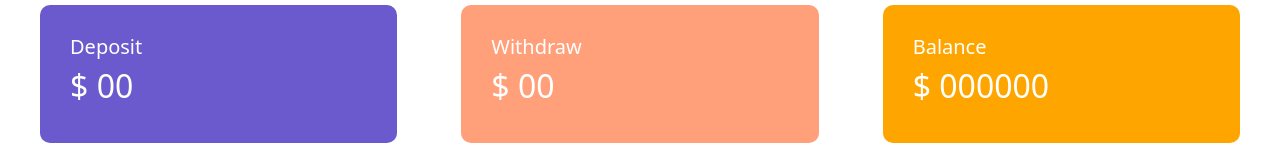
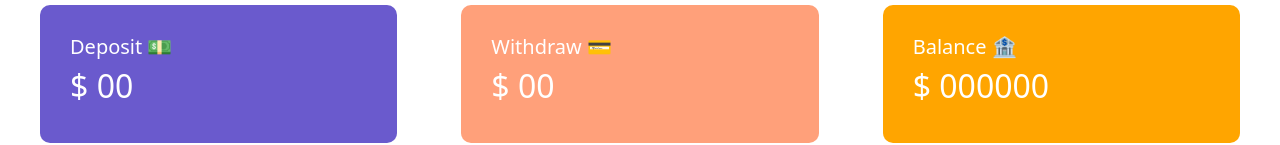
Before and after one commit to Hk776/hk-s-Bank, a plain HTML site: page index.html in a window 1280 px wide. Both pictures are taken after a click on the button "Enter". Shown: the part 371-516 px from the top of the page. Drawn offline with nearby package versions, Linux system fonts and the light colour scheme.

Commit message:
Bank Project Done

```diff
--- a/index.html
+++ b/index.html
@@ -28,19 +28,19 @@
         <div class="row">
             <div class="col-md-4">
                 <div class="deposit status">
-                    <h5>Deposit</h5>
+                    <h5>Deposit 💵 </h5>
                     <h2>$ <span id="currentDeposit">00</span></h2>
                 </div>
             </div>
             <div class="col-md-4">
                 <div class="withdraw status">
-                    <h5>Withdraw</h5>
+                    <h5>Withdraw 💳 </h5>
                     <h2>$ <span id="currentWithdraw">00</span></h2>
                 </div>
             </div>
             <div class="col-md-4">
                 <div class="balance status">
-                    <h5>Balance</h5>
+                    <h5>Balance 🏦</h5>
                     <h2>$ <span id="currentBalance">000000</span> </h2>
                 </div>
             </div>
```
